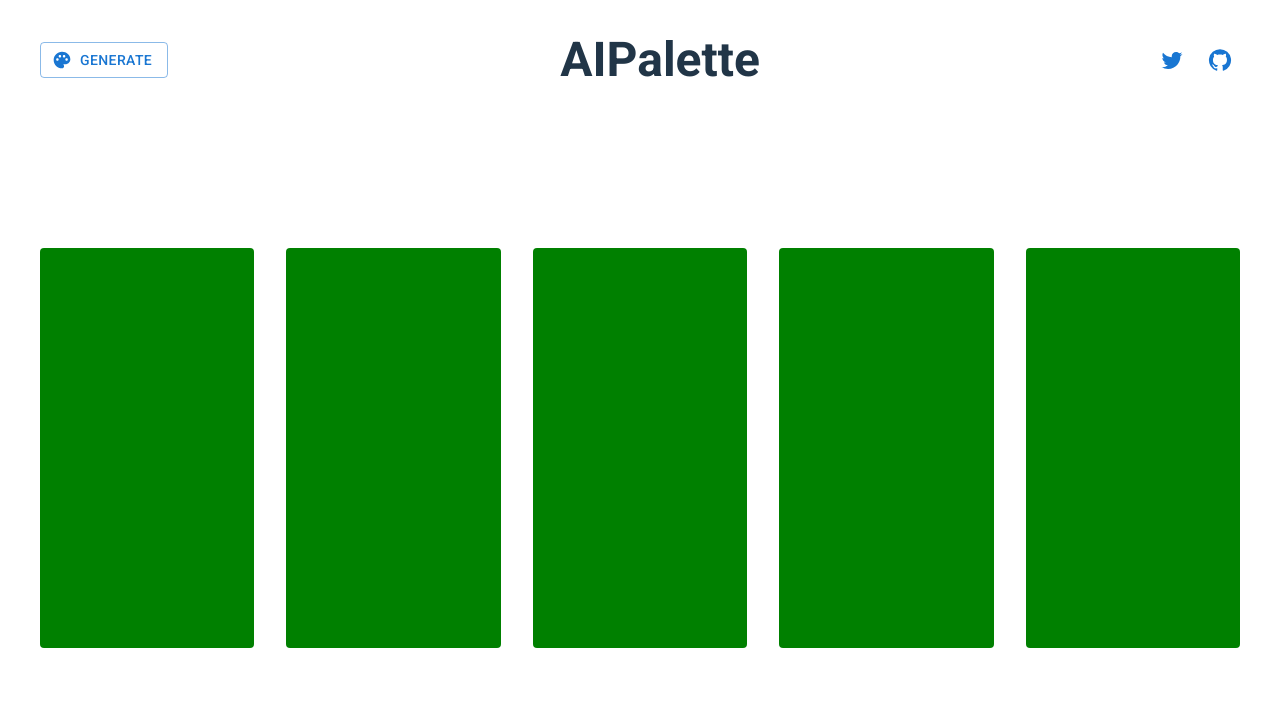
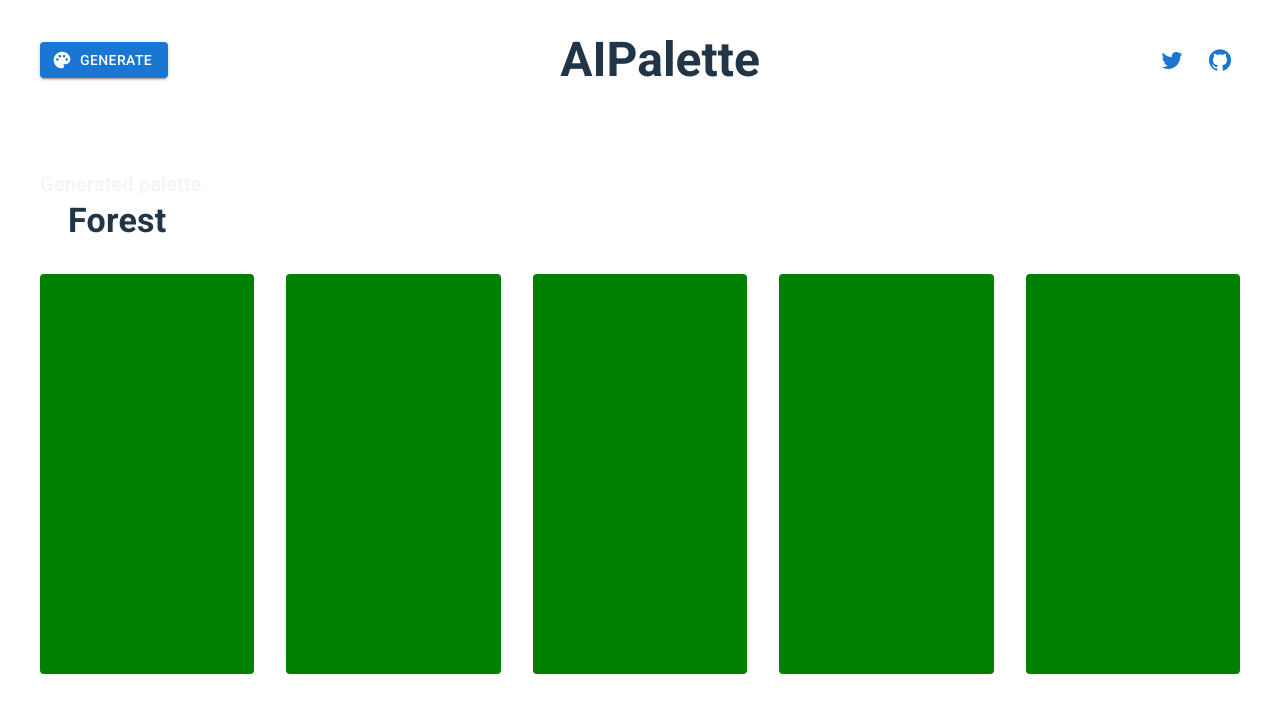
Before and after one commit to betotorodev/AIPalette, a React (Vite) app: page / in a window 1280 px wide. Shown: the top 712 px of the page. Built offline with nearby package versions, Linux system fonts and the light colour scheme.

Commit message:
feat(app): integrate header and palette components

```diff
--- a/src/App.jsx
+++ b/src/App.jsx
@@ -1,66 +1,12 @@
-import { Stack, Typography, Container, Button, Grid, Paper } from '@mui/material'
-import PaletteIcon from '@mui/icons-material/Palette'
-import TwitterIcon from '@mui/icons-material/Twitter'
-import GithubrIcon from '@mui/icons-material/Github'
-import IconButton from '@mui/material/IconButton'
-
+import { Header } from './components/header'
+import { Palette } from './components/palette'
 import './App.css'
 
 function App() {
   return (
     <>
-      <Container
-        disableGutters
-        style={{
-          display: 'flex',
-          alignItems: 'center',
-          justifyContent: 'space-between',
-          marginBottom: '10rem'
-        }}
-      >
-        <Button variant="outlined" color="primary" startIcon={<PaletteIcon />}>
-          Generate
-        </Button>
-        <Typography
-          variant="h3"
-          sx={{
-            fontWeight: 'bold'
-          }}
-        >
-          AIPalette
-        </Typography>
-        <Stack direction="row" spacing={1}>
-          <IconButton aria-label="delete" disableRipple color="primary">
-            <TwitterIcon />
-          </IconButton>
-          <IconButton aria-label="delete" color="primary">
-            <GithubrIcon />
-          </IconButton>
-        </Stack>
-      </Container>
-      <Container disableGutters>
-        <Grid container spacing={4} columns={5}>
-          {[1, 2, 3, 4, 5].map((item, index) => {
-            return (
-              <Grid item xs={1} key={index}>
-                <Paper
-                  elevation={0}
-                  sx={{
-                    width: 'auto',
-                    height: '400px',
-                    backgroundColor: 'green',
-                    gridTemplateColumns: { md: '1fr 1fr' },
-                    transition: 'all ease 0.5s',
-                    '&:hover': {
-                      backgroundColor: 'red'
-                    }
-                  }}
-                />
-              </Grid>
-            )
-          })}
-        </Grid>
-      </Container>
+      <Header />
+      <Palette />
     </>
   )
 }
```
